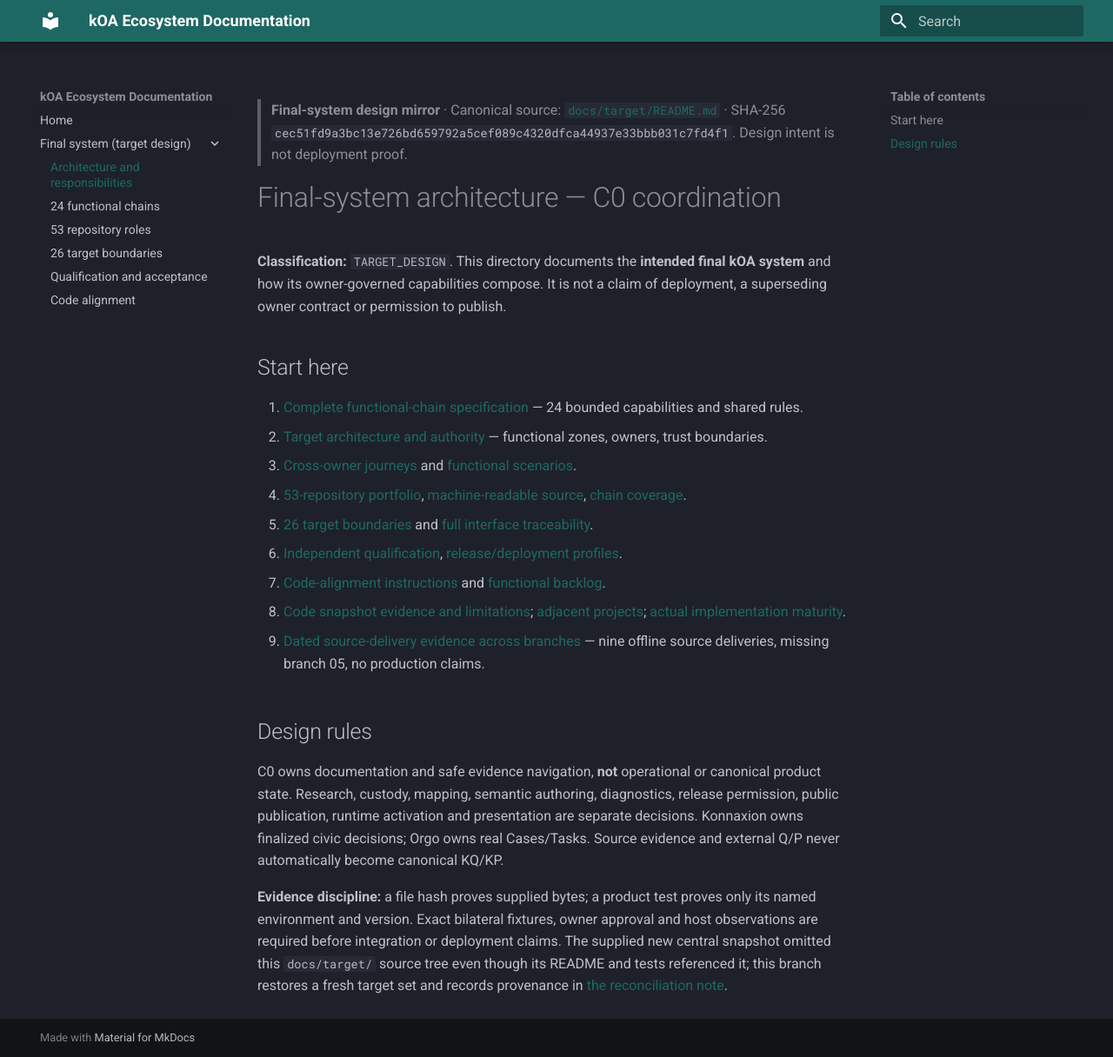
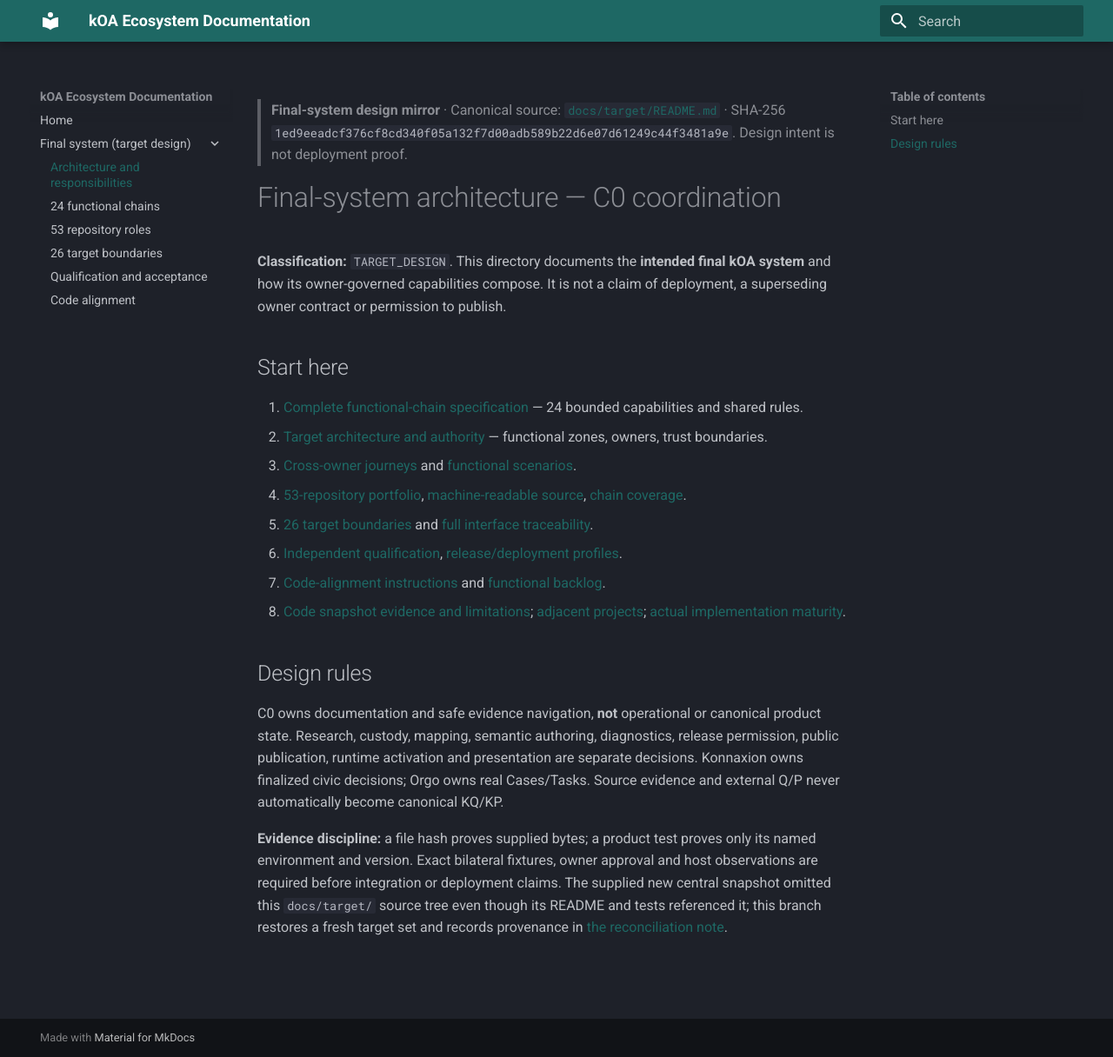
Before and after one commit to Rejean-McCormick/initkoa-docs, an MkDocs documentation site: the page built from docs/final-system/index.md, in a window 1280 px wide and 1216 px high. Shown: the whole window at 87% size. Built offline with MkDocs 1.6.1 and Material for MkDocs 9.7.7, drawn with Linux system fonts in a browser that asks for light colours.

Commit message:
Automated-update

```diff
--- a/docs/final-system/index.md
+++ b/docs/final-system/index.md
@@ -1,4 +1,4 @@
-> **Final-system design mirror** · Canonical source: [`docs/target/README.md`](https://github.com/Rejean-McCormick/kOA-Digital-Ecosystem/blob/main/docs/target/README.md) · SHA-256 `cec51fd9a3bc13e726bd659792a5cef089c4320dfca44937e33bbb031c7fd4f1`. Design intent is not deployment proof.
+> **Final-system design mirror** · Canonical source: [`docs/target/README.md`](https://github.com/Rejean-McCormick/kOA-Digital-Ecosystem/blob/main/docs/target/README.md) · SHA-256 `1ed9eeadcf376cf8cd340f05a132f7d00adb589b22d6e07d61249c44f3481a9e`. Design intent is not deployment proof.
 
 # Final-system architecture — C0 coordination
 
@@ -15,8 +15,6 @@
 7. [Code-alignment instructions](CODE_ALIGNMENT_INSTRUCTIONS.md) and [functional backlog](functional-chains/07-code-alignment-backlog.md).
 8. [Code snapshot evidence and limitations](SNAPSHOT_RECONCILIATION.md); [adjacent projects](adjacent-projects.md); [actual implementation maturity](https://github.com/Rejean-McCormick/kOA-Digital-Ecosystem/blob/main/docs/status/current.md).
 
-9. [Dated source-delivery evidence across branches](functional-chains/12-implementation-evidence-2026-11-09.md) — nine offline source deliveries, missing branch 05, no production claims.
-
 ## Design rules
 
 C0 owns documentation and safe evidence navigation, **not** operational or canonical product state. Research, custody, mapping, semantic authoring, diagnostics, release permission, public publication, runtime activation and presentation are separate decisions. Konnaxion owns finalized civic decisions; Orgo owns real Cases/Tasks. Source evidence and external Q/P never automatically become canonical KQ/KP.
```
Also changed, not shown: docs/final-system/_MANIFEST.json (+2 -7 lines), docs/final-system/functional-chains/index.md (+1 -3 lines).
